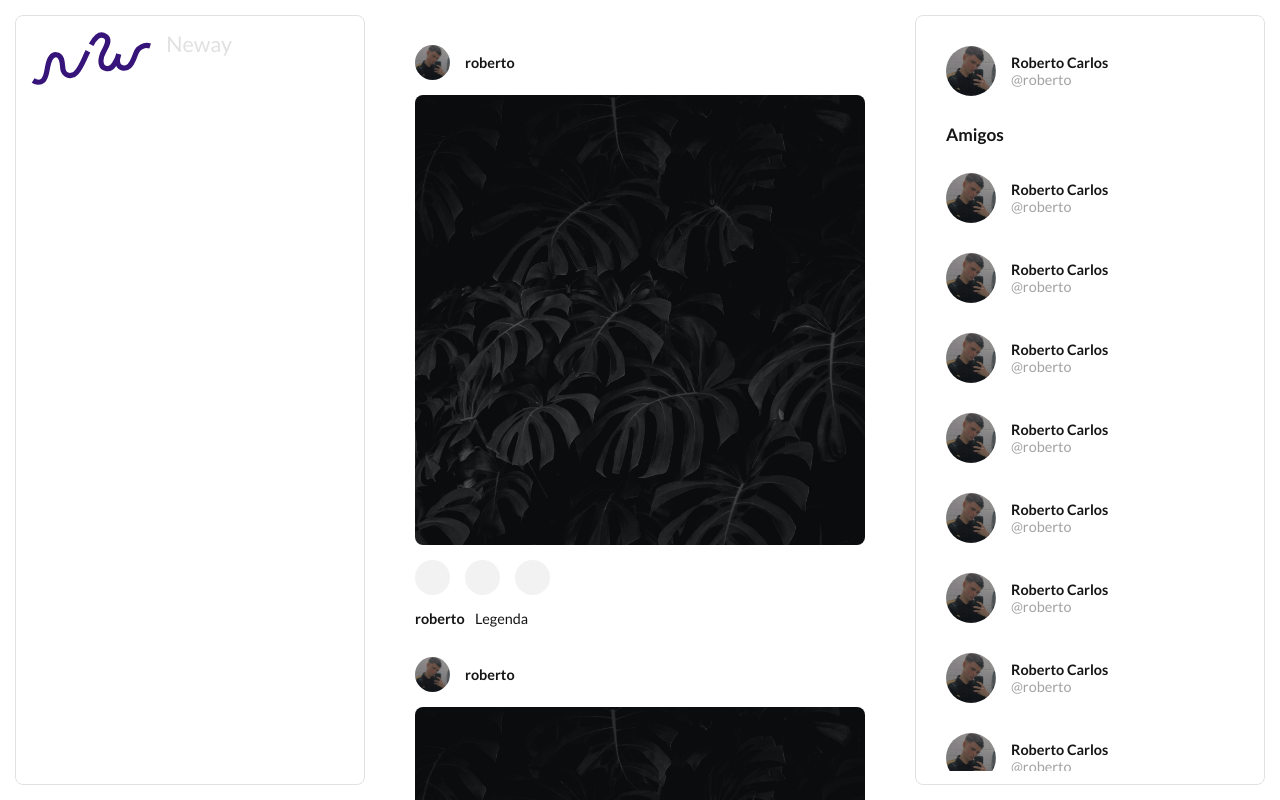
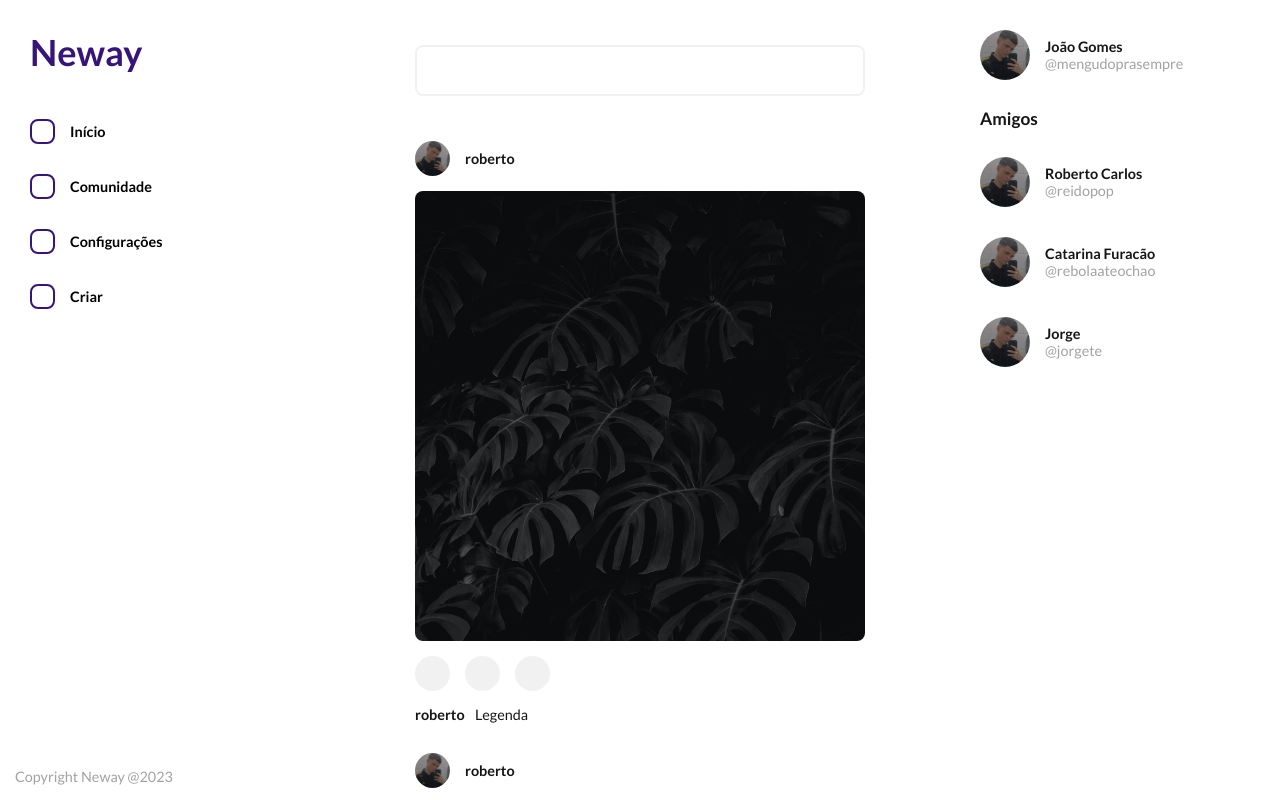
Before and after one commit to gabrielramosalv/neway, a Vue app in the folder ui/: page / in a window 1280 px wide. Shown: the top 800 px of the page. Built offline with nearby package versions, Linux system fonts and the light colour scheme.

Commit message:
initial interface 0.0.1v

```diff
--- a/ui/src/assets/css/util.css
+++ b/ui/src/assets/css/util.css
@@ -30,6 +30,10 @@
     gap: var(--ratio-2);
 }
 
+.justify-c-between {
+    justify-content: space-between;
+}
+
 .width-full {
     width: 100%;
 }
--- a/ui/src/assets/css/variables.css
+++ b/ui/src/assets/css/variables.css
@@ -1,6 +1,6 @@
 :root {
     --color-main-1: #36147A;
-    --color-grey-1: rgb(242, 242, 242);
+    --color-grey-1: rgb(241, 241, 241);
     --color-grey-2: rgb(225, 225, 225);
 
     --color-text-main-1: rgb(21, 21, 21);
--- a/ui/src/components/Post.vue
+++ b/ui/src/components/Post.vue
@@ -86,6 +86,6 @@
 
 <script>
 export default {
-    name: "Post"
+    name: "Post",
 }
 </script>
--- a/ui/src/components/UserCard.vue
+++ b/ui/src/components/UserCard.vue
@@ -2,8 +2,8 @@
     <article class="user-card flex align-i-center gap-1">
         <div class="user-card__photo"></div>
         <div class="flex column align-i-start">
-            <h3 class="user-card__name">Roberto Carlos</h3>
-            <span class="user-card__nickname">@roberto</span>
+            <h3 class="user-card__name">{{ name }}</h3>
+            <span class="user-card__nickname">{{ nickname }}</span>
         </div>
     </article>
 </template>
@@ -23,7 +23,7 @@
     transform: scale(0.97);
 }
 
-.user-card__name  {
+.user-card__name {
     font-size: 1em;
     font-weight: 600;
 }
@@ -48,6 +48,10 @@
 
 <script>
 export default {
-
+    name: "UserCard",
+    props: {
+        name: String,
+        nickname: String
+    }
 }
 </script>
--- a/ui/src/layout/LeftBar.vue
+++ b/ui/src/layout/LeftBar.vue
@@ -1,22 +1,69 @@
 <template>
-    <nav class="side-bar left-bar flex">
-        <div class="left-bar__logo flex gap-1">
-            <img src="@/assets/img/logo.svg" alt="logo"/>
-            <span>Neway</span>
+    <nav class="left-bar flex column gap-1">
+        <h2 class="left-bar__logo">
+            Neway
+        </h2>
+        <div class="flex column">
+            <button class="left-bar__button flex  align-i-center gap-1 width-full">
+                <span class="left-bar__button__image"></span>
+                <span>Início</span>
+            </button>
+            <button class="left-bar__button flex  align-i-center gap-1 width-full">
+                <span class="left-bar__button__image"></span>
+                <span>Comunidade</span>
+            </button>
+            <button class="left-bar__button flex  align-i-center gap-1 width-full">
+                <span class="left-bar__button__image"></span>
+                <span>Configurações</span>
+            </button>
+            <button class="left-bar__button flex  align-i-center gap-1 width-full">
+                <span class="left-bar__button__image"></span>
+                <span>Criar</span>
+            </button>
         </div>
+        <span class="left-bar__copyright">Copyright Neway @2023</span>
     </nav>
 </template>
 
 <style scoped>
-@import "common.css";
+
+.left-bar__copyright {
+    color: var(--color-text-aside-1);
+    margin-top: auto;
+}
 
 .left-bar__logo {
-    font-size: 1.5em;
-    color: var(--color-grey-2);
+    font-size: 2.5em;
+    color: var(--color-main-1);
+    padding: var(--ratio-1);
+    user-select: none;
 }
 
 .left-bar {
     left: var(--ratio-1);
+    position: fixed;
+    height: calc(100vh - calc(2 * var(--ratio-1)));
+    width: 250px;
+}
+
+.left-bar__button {
+    border-radius: var(--rounded-2);
+    font-weight: 700;
+    background-color: transparent;
+    border: none;
+    cursor: pointer;
+    padding: var(--ratio-1);
+}
+
+.left-bar__button:hover {
+    background-color: var(--color-grey-1);
+}
+
+.left-bar__button__image {
+    height: 25px;
+    aspect-ratio: 1/1;
+    border-radius: var(--rounded-2);
+    border: 2px solid var(--color-main-1);
 }
 
 </style>
--- a/ui/src/layout/RightBar.vue
+++ b/ui/src/layout/RightBar.vue
@@ -1,28 +1,28 @@
 <template>
-    <nav class="side-bar right-bar column align-i-start">
-        <UserCard/>
+    <nav class="right-bar flex column align-i-start gap-1">
+        <UserCard name="João Gomes" nickname="@mengudoprasempre"/>
         <section class="flex column gap-1 width-full">
             <h3 class="right-bar__friends-title">Amigos</h3>
             <div class="right-bar__friends-list flex column">
-                <UserCard/>
-                <UserCard/>
-                <UserCard/>
-                <UserCard/>
-                <UserCard/>
-                <UserCard/>
-                <UserCard/>
-                <UserCard/>
-                <UserCard/>
+
+                <UserCard v-for="(user, index) in users"
+                          v-bind:nickname="user.nickname"
+                          v-bind:name="user.name"
+                          v-bind:key="index"
+                />
+
+                <div class="right-bar__friends-list__fade"></div>
             </div>
         </section>
     </nav>
 </template>
 
 <style scoped>
-@import "common.css";
-
 .right-bar {
     right: var(--ratio-1);
+    position: fixed;
+    height: calc(100vh - calc(2 * var(--ratio-1)));
+    width: 300px;
 }
 
 .right-bar__friends-title {
@@ -33,7 +33,15 @@
 
 .right-bar__friends-list {
     overflow-y: auto;
-    height: calc(100vh - 50px - calc(8*var(--ratio-1)) - 1.2em);
+    height: calc(100vh - 50px - calc(6 * var(--ratio-1)) - 1.2em);
+}
+
+.right-bar__friends-list__fade {
+    bottom: 0;
+    width: 100%;
+    height: 25px;
+    position: absolute;
+    background: linear-gradient(transparent, white);
 }
 
 </style>
@@ -44,6 +52,24 @@ import UserCard from "@/components/UserCard.vue";
 
 export default {
     name: "RightBar",
+    data() {
+        return {
+            users: []
+        }
+    },
+    mounted() {
+        this.users = [
+            {
+                name: "Roberto Carlos", nickname: "@reidopop"
+            },
+            {
+                name: "Catarina Furacão", nickname: "@rebolaateochao"
+            },
+            {
+                name: "Jorge", nickname: "@jorgete"
+            }
+        ];
+    },
     components: {UserCard}
 }
 </script>
--- a/ui/src/layout/common.css
+++ /dev/null
@@ -1,10 +0,0 @@
-.side-bar {
-    display: flex;
-    position: fixed;
-    gap: var(--ratio-1);
-    padding: var(--ratio-1);
-    height: calc(100vh - calc(2*var(--ratio-1)));
-    border-radius: var(--rounded-2);
-    width: 350px;
-    border: 1px solid var(--color-grey-2);
-}
--- a/ui/src/views/Timeline.vue
+++ b/ui/src/views/Timeline.vue
@@ -5,6 +5,9 @@
             <LeftBar/>
 
             <section class="timeline__main__posts flex column gap-2">
+                <div class="timeline__main__search-container">
+                    <input type="search" class="timeline__main__search width-full">
+                </div>
                 <Post/>
                 <Post/>
                 <Post/>
@@ -32,7 +35,21 @@
 }
 
 .timeline__main__posts {
-    padding: var(--ratio-2);
+    padding: var(--ratio-1);
+}
+
+.timeline__main__search-container {
+    position: sticky;
+    top: -1px;
+    background: white;
+    padding: var(--ratio-1) 0;
+}
+
+.timeline__main__search {
+    border-radius: var(--rounded-2);
+    padding: var(--ratio-1) var(--ratio-2);
+    background-color: white;
+    border: 2px solid var(--color-grey-1);
 }
 
 </style>
```
Also changed, not shown: ui/src/components/Button.vue (deleted, +0 -11 lines).
